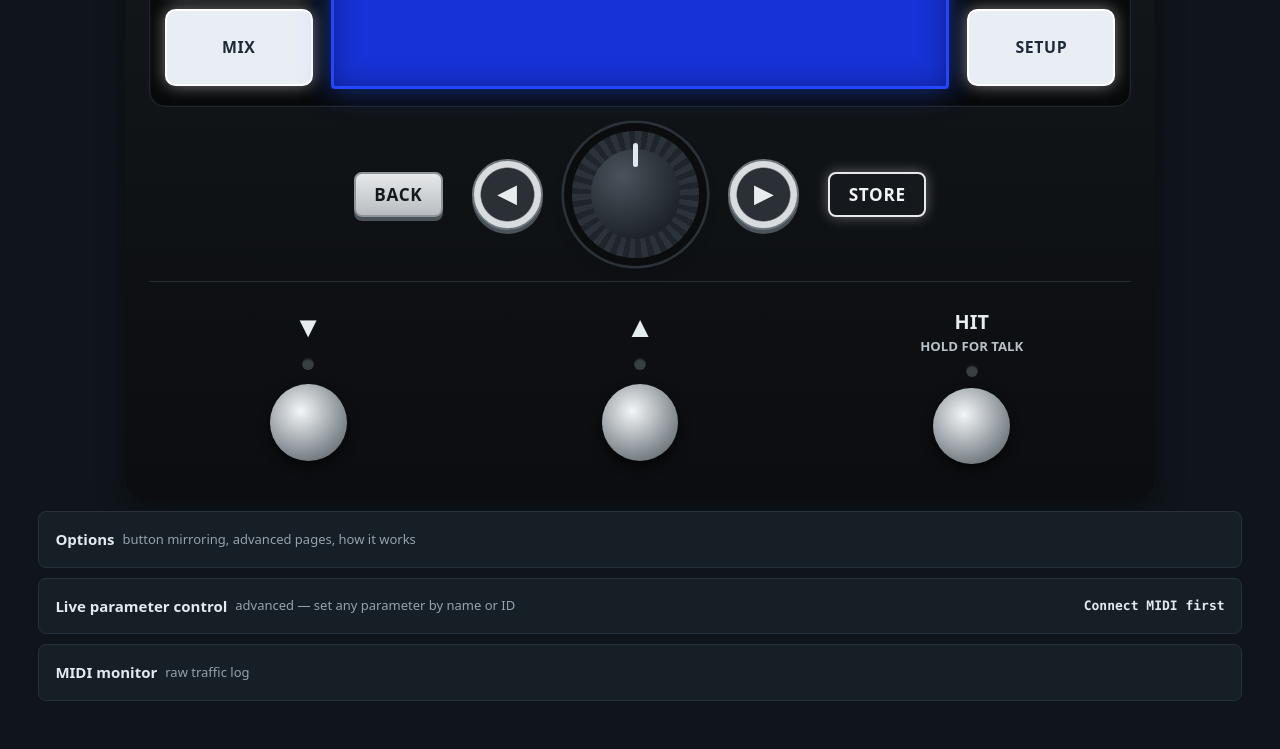
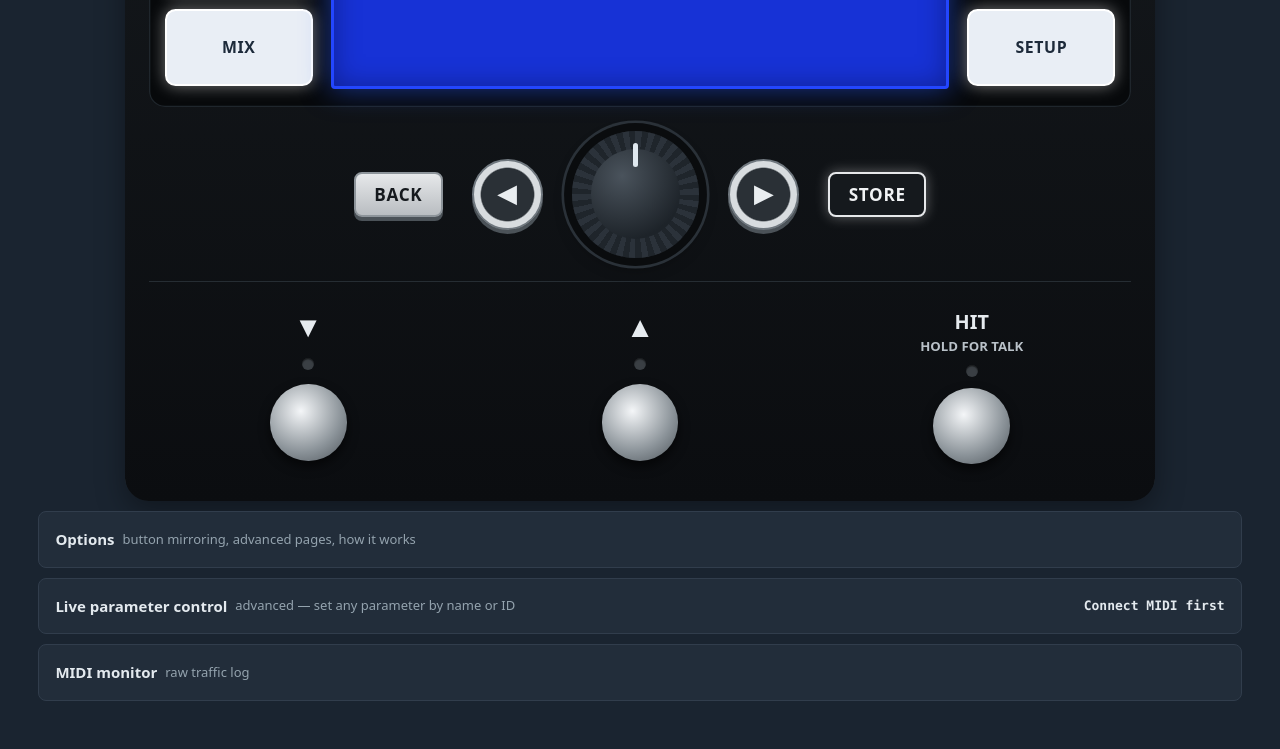
Before and after one commit to its-sven/open-acoustic, a plain HTML site: page tools/pa-remote.html in a window 1280 px wide. Shown: the part 284-1033 px from the top of the page. Drawn offline with Linux system fonts and the dark colour scheme.

Commit message:
Remote: lift dark-mode background so the near-black pedal stands out
Co-Authored-By: Claude Opus 4.8 <noreply@anthropic.com>

```diff
--- a/tools/pa-remote.html
+++ b/tools/pa-remote.html
@@ -14,7 +14,7 @@
   --mono: ui-monospace, "SF Mono", Menlo, monospace; --sans: system-ui, -apple-system, "Segoe UI", sans-serif;
 }
 @media (prefers-color-scheme: dark) {
-  :root { --bg: #0f151b; --surface: #161e26; --ink: #e3e9ee; --muted: #94a3ae; --rule: #26313b;
+  :root { --bg: #1a2430; --surface: #222d3a; --ink: #e3e9ee; --muted: #94a3ae; --rule: #313d4c;
     --accent: #6cb6cf; --accent-soft: #1a2c36; --ok: #6fcf97; --warn: #e5a54a; --lcd: #1b2a31; --lcd-ink: #bfe3ee; color-scheme: dark; }
 }
 * { box-sizing: border-box; }
```
